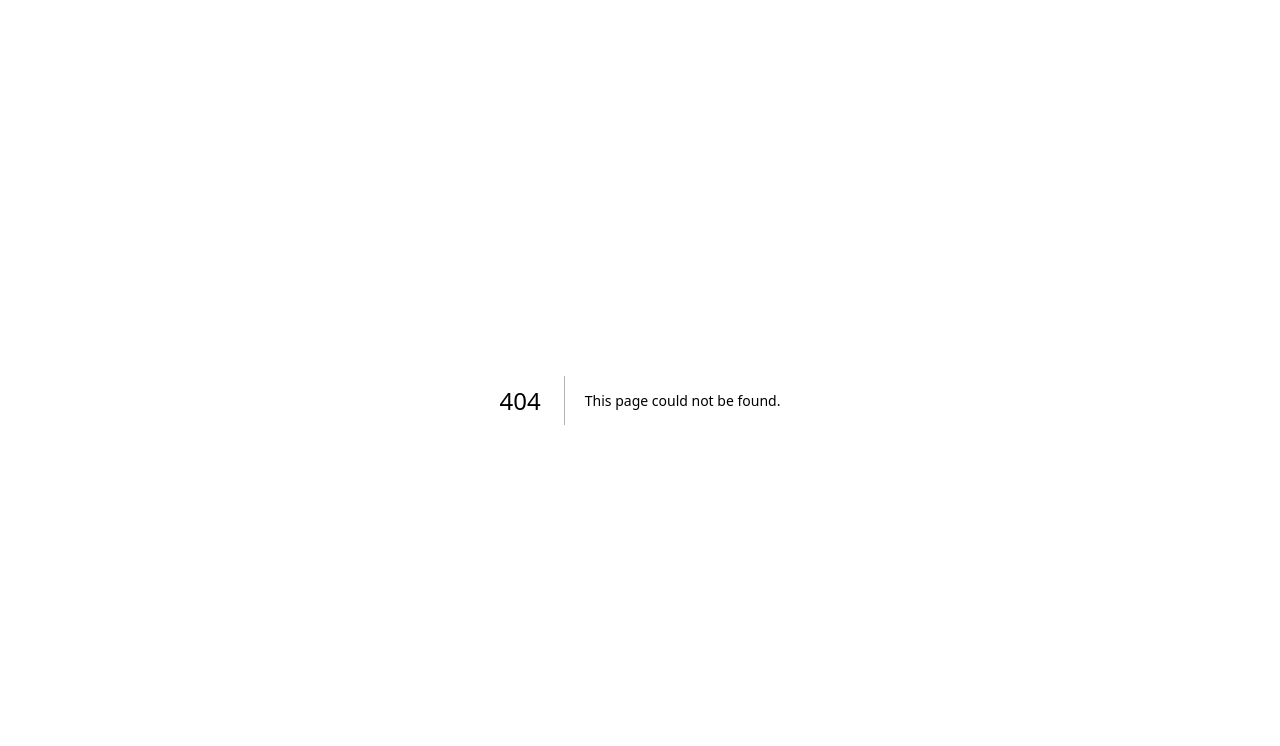
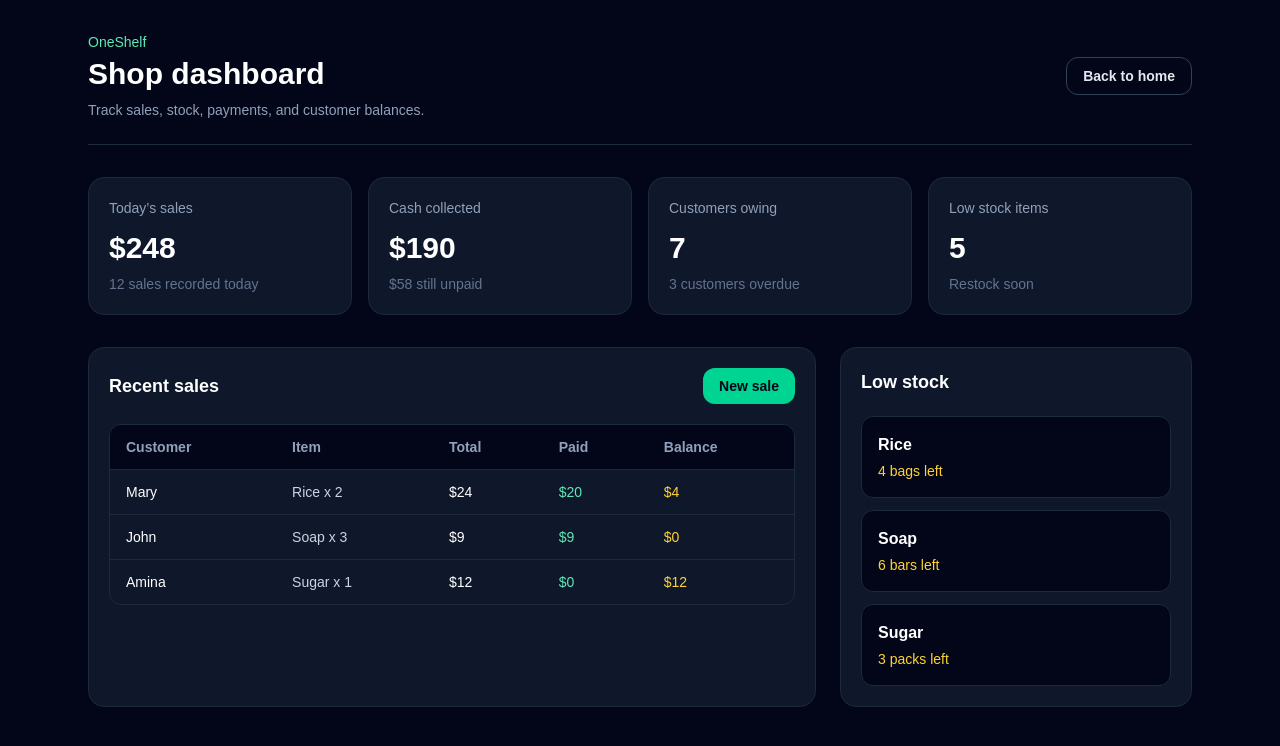
Before and after one commit to Jerox-A/oneshelf, a Next.js app: page /dashboard in a window 1280 px wide. Before the commit this address had no page. Shown: the top 746 px of the page. Built offline with nearby package versions, Linux system fonts and the light colour scheme.

Commit message:
Add dashboard page

```diff
--- /dev/null
+++ b/app/dashboard/page.tsx
@@ -0,0 +1,161 @@
+const stats = [
+    {
+      label: "Today’s sales",
+      value: "$248",
+      helper: "12 sales recorded today",
+    },
+    {
+      label: "Cash collected",
+      value: "$190",
+      helper: "$58 still unpaid",
+    },
+    {
+      label: "Customers owing",
+      value: "7",
+      helper: "3 customers overdue",
+    },
+    {
+      label: "Low stock items",
+      value: "5",
+      helper: "Restock soon",
+    },
+  ];
+
+  const recentSales = [
+    {
+      customer: "Mary",
+      item: "Rice x 2",
+      total: "$24",
+      paid: "$20",
+      balance: "$4",
+    },
+    {
+      customer: "John",
+      item: "Soap x 3",
+      total: "$9",
+      paid: "$9",
+      balance: "$0",
+    },
+    {
+      customer: "Amina",
+      item: "Sugar x 1",
+      total: "$12",
+      paid: "$0",
+      balance: "$12",
+    },
+  ];
+
+  const lowStock = [
+    {
+      name: "Rice",
+      stock: "4 bags left",
+    },
+    {
+      name: "Soap",
+      stock: "6 bars left",
+    },
+    {
+      name: "Sugar",
+      stock: "3 packs left",
+    },
+  ];
+
+  export default function DashboardPage() {
+    return (
+      <main className="min-h-screen bg-slate-950 text-white">
+        <div className="mx-auto max-w-6xl px-6 py-8">
+          <header className="flex flex-col gap-4 border-b border-slate-800 pb-6 sm:flex-row sm:items-center sm:justify-between">
+            <div>
+              <p className="text-sm text-emerald-300">OneShelf</p>
+              <h1 className="mt-1 text-3xl font-bold">Shop dashboard</h1>
+              <p className="mt-2 text-sm text-slate-400">
+                Track sales, stock, payments, and customer balances.
+              </p>
+            </div>
+
+            <a
+              href="/"
+              className="rounded-xl border border-slate-700 px-4 py-2 text-sm font-semibold text-slate-200"
+            >
+              Back to home
+            </a>
+          </header>
+
+          <section className="mt-8 grid gap-4 sm:grid-cols-2 lg:grid-cols-4">
+            {stats.map((stat) => (
+              <div
+                key={stat.label}
+                className="rounded-2xl border border-slate-800 bg-slate-900 p-5"
+              >
+                <p className="text-sm text-slate-400">{stat.label}</p>
+                <p className="mt-3 text-3xl font-bold">{stat.value}</p>
+                <p className="mt-2 text-sm text-slate-500">{stat.helper}</p>
+              </div>
+            ))}
+          </section>
+
+          <section className="mt-8 grid gap-6 lg:grid-cols-3">
+            <div className="rounded-2xl border border-slate-800 bg-slate-900 p-5 lg:col-span-2">
+              <div className="flex items-center justify-between">
+                <h2 className="text-lg font-semibold">Recent sales</h2>
+                <button className="rounded-xl bg-emerald-400 px-4 py-2 text-sm font-semibold text-slate-950">
+                  New sale
+                </button>
+              </div>
+
+              <div className="mt-5 overflow-hidden rounded-xl border border-slate-800">
+                <table className="w-full text-left text-sm">
+                  <thead className="bg-slate-950 text-slate-400">
+                    <tr>
+                      <th className="px-4 py-3">Customer</th>
+                      <th className="px-4 py-3">Item</th>
+                      <th className="px-4 py-3">Total</th>
+                      <th className="px-4 py-3">Paid</th>
+                      <th className="px-4 py-3">Balance</th>
+                    </tr>
+                  </thead>
+
+                  <tbody>
+                    {recentSales.map((sale) => (
+                      <tr
+                        key={`${sale.customer}-${sale.item}`}
+                        className="border-t border-slate-800"
+                      >
+                        <td className="px-4 py-3">{sale.customer}</td>
+                        <td className="px-4 py-3 text-slate-300">
+                          {sale.item}
+                        </td>
+                        <td className="px-4 py-3">{sale.total}</td>
+                        <td className="px-4 py-3 text-emerald-300">
+                          {sale.paid}
+                        </td>
+                        <td className="px-4 py-3 text-amber-300">
+                          {sale.balance}
+                        </td>
+                      </tr>
+                    ))}
+                  </tbody>
+                </table>
+              </div>
+            </div>
+
+            <div className="rounded-2xl border border-slate-800 bg-slate-900 p-5">
+              <h2 className="text-lg font-semibold">Low stock</h2>
+
+              <div className="mt-5 space-y-3">
+                {lowStock.map((item) => (
+                  <div
+                    key={item.name}
+                    className="rounded-xl border border-slate-800 bg-slate-950 p-4"
+                  >
+                    <p className="font-semibold">{item.name}</p>
+                    <p className="mt-1 text-sm text-amber-300">{item.stock}</p>
+                  </div>
+                ))}
+              </div>
+            </div>
+          </section>
+        </div>
+      </main>
+    );
+  }
```
